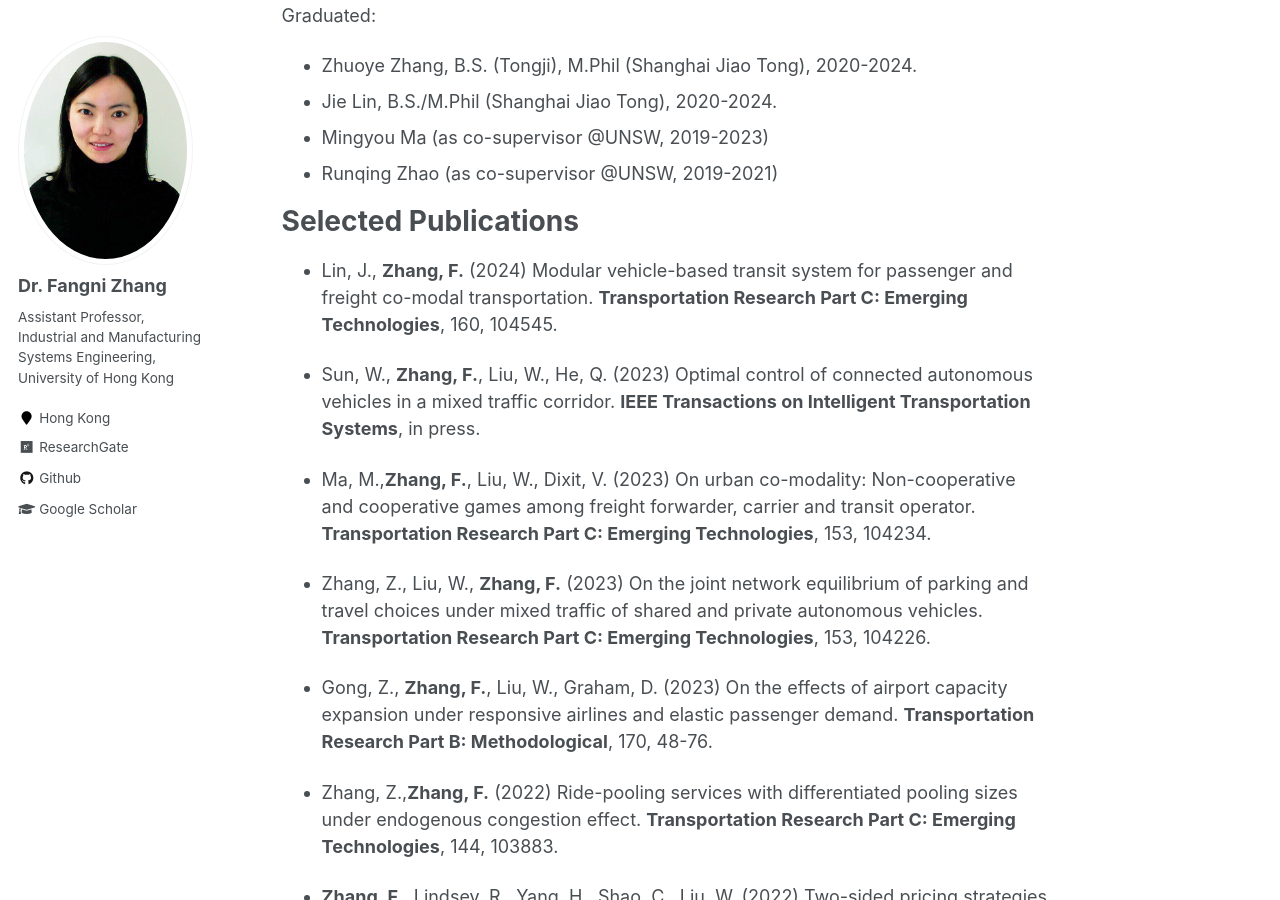
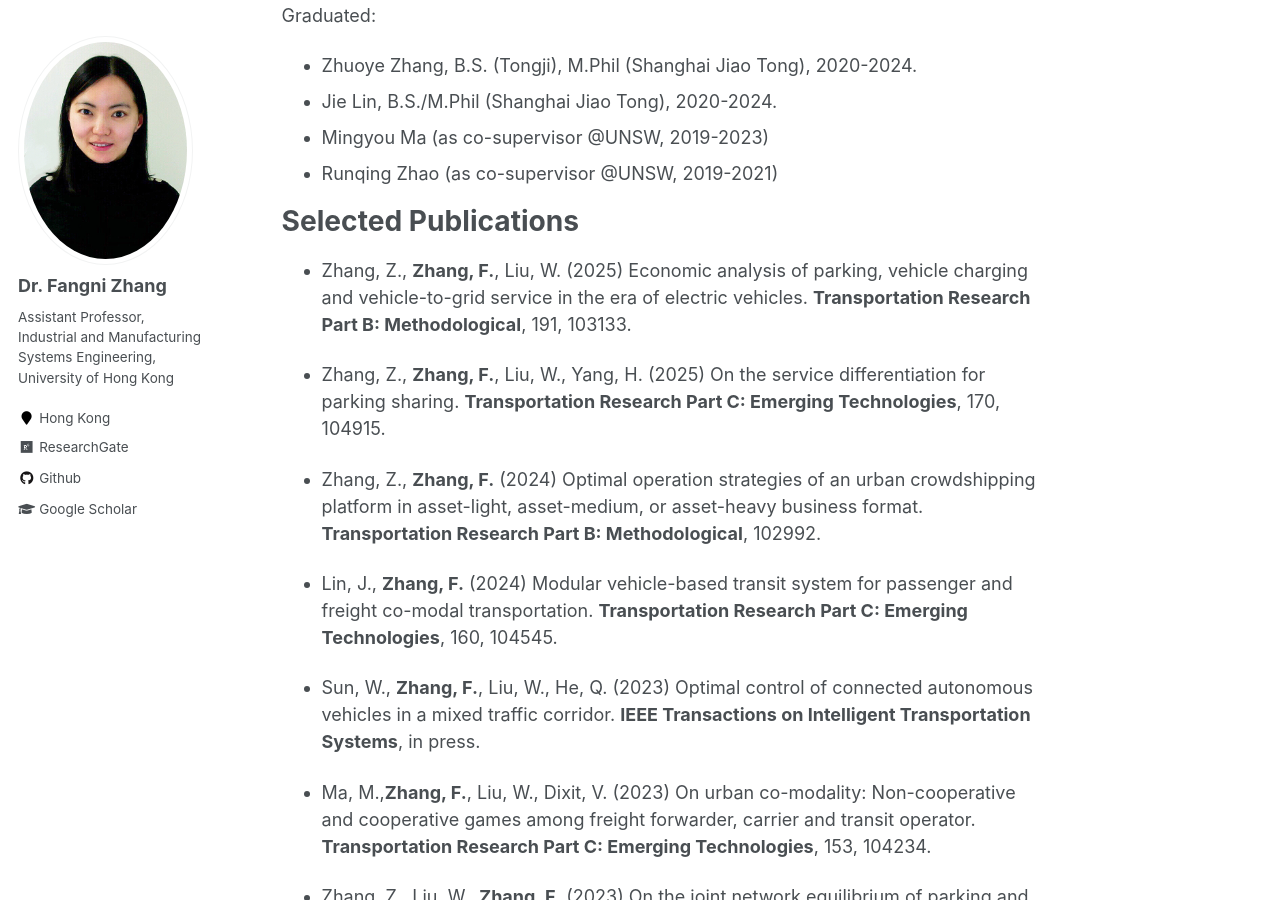
Before and after one commit to fangnizhang/fangnizhang.github.io, a Jekyll site: the page built from _pages/about.md, in a window 1280 px wide and 900 px high, scrolled down 2050 px. Built offline with Jekyll 4.4.1, drawn with Linux system fonts in a browser that asks for light colours.

Commit message:
Update about.md

```diff
--- a/_pages/about.md
+++ b/_pages/about.md
@@ -56,6 +56,11 @@ Graduated:
 
 Selected Publications
 ======
+- Zhang, Z., __Zhang, F.__, Liu, W. (2025) Economic analysis of parking, vehicle charging and vehicle-to-grid service in the era of electric vehicles. __Transportation Research Part B: Methodological__, 191, 103133.
+
+- Zhang, Z., __Zhang, F.__, Liu, W., Yang, H. (2025) On the service differentiation for parking sharing. __Transportation Research Part C: Emerging Technologies__, 170, 104915.
+
+- Zhang, Z., __Zhang, F.__ (2024) Optimal operation strategies of an urban crowdshipping platform in asset-light, asset-medium, or asset-heavy business format. __Transportation Research Part B: Methodological__, 102992.
 
 - Lin, J., __Zhang, F.__ (2024) Modular vehicle-based transit system for passenger and freight co-modal transportation. __Transportation Research Part C: Emerging Technologies__, 160, 104545.
 
```
